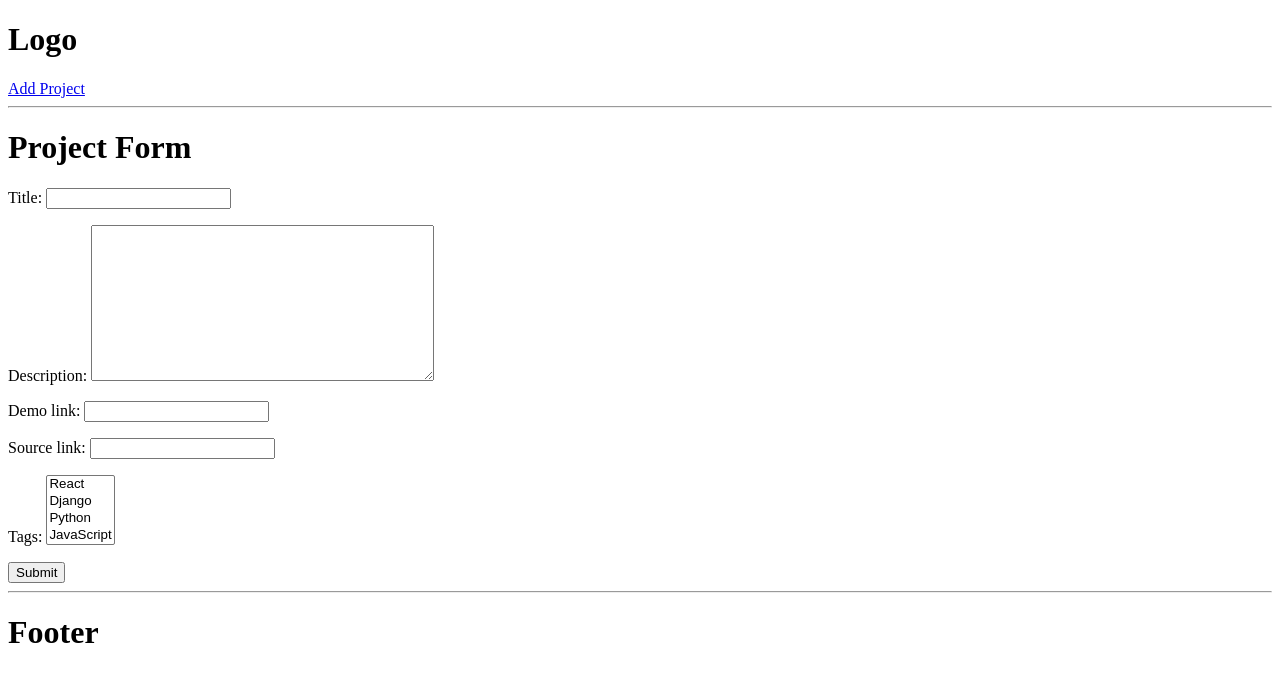
After one commit to alperensamilx/devsearch, a Django app: page /create-project/ in a window 1280 px wide. The commit adds this page. Shown: the top 682 px of the page. Run offline with Django 4.2, Linux system fonts and the light colour scheme; data comes from the database, SQL or seed files in the repository; both versions use the stored data as it was after the commit.

Commit message:
CRUD added commit

```diff
--- /dev/null
+++ b/base/forms.py
@@ -0,0 +1,8 @@
+from django.forms import ModelForm
+from .models import *
+
+
+class ProjectForm(ModelForm):
+    class Meta:
+        model = Project
+        fields = ['title', 'description', 'demo_link', 'source_link', 'tags']
--- /dev/null
+++ b/base/templates/base/delete_object.html
@@ -0,0 +1 @@
+{% extends 'main.html' %}
--- /dev/null
+++ b/base/templates/base/project_form.html
@@ -0,0 +1,13 @@
+{% extends 'main.html' %}
+
+{% block content %}
+
+    <h1>Project Form</h1>
+
+    <form action="" method="POST">
+        {% csrf_token %}
+        {{ form.as_p }}
+        <input type="submit">
+    </form>
+
+{% endblock %}
--- a/base/urls.py
+++ b/base/urls.py
@@ -4,4 +4,7 @@ from . import views
 urlpatterns = [
     path('', views.projects, name='projects'),
     path('project/<str:pk>/', views.project, name='project'),
+
+    path('create-project/', views.create_project, name='create-project'),
+    path('update-project/<str:pk>/', views.update_project, name='update-project'),
 ]
--- a/base/views.py
+++ b/base/views.py
@@ -1,5 +1,7 @@
-from django.shortcuts import render
+from django.shortcuts import render, redirect
 from .models import *
+from .forms import *
+
 
 # Create your views here.
 
@@ -14,3 +16,30 @@ def project(request, pk):
     projectObj = Project.objects.get(id=pk)
 
     return render(request, 'base/single-project.html', {'project': projectObj})
+
+
+def create_project(request):
+    form = ProjectForm()
+
+    if request.method == 'POST':
+        form = ProjectForm(request.POST)
+        if form.is_valid():
+            form.save()
+            return redirect('projects')
+
+    context = {'form': form}
+    return render(request, 'base/project_form.html', context)
+
+
+def update_project(request, pk):
+    project = Project.objects.get(id=pk)
+    form = ProjectForm(instance=project)
+
+    if request.method == 'POST':
+        form = ProjectForm(request.POST, instance=project)
+        if form.is_valid():
+            form.save()
+            return redirect('projects')
+
+    context = {'form': form}
+    return render(request, 'base/project_form.html', context)
--- a/templates/navbar.html
+++ b/templates/navbar.html
@@ -1,3 +1,3 @@
-
 <h1>Logo</h1>
+<a href="{% url 'create-project' %}">Add Project</a>
 <hr>
```
Also changed, not shown: base/templates/base/projects.html (+20 -3 lines), db.sqlite3.
